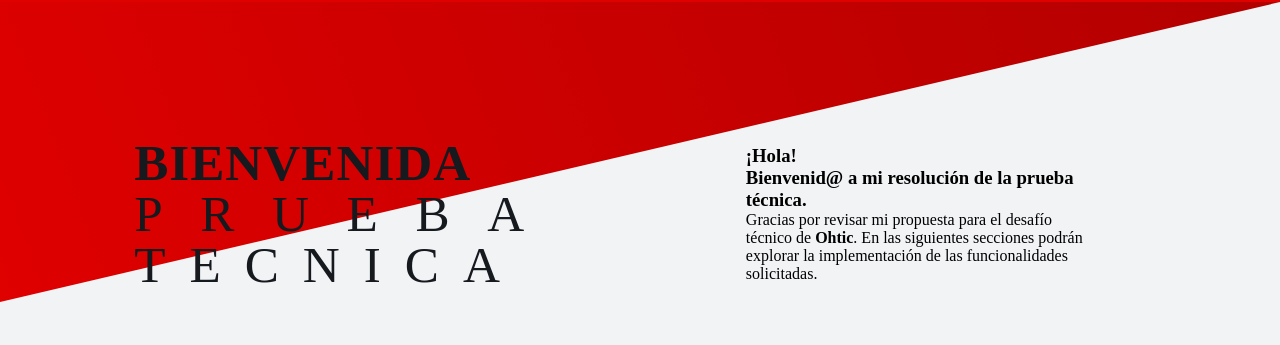
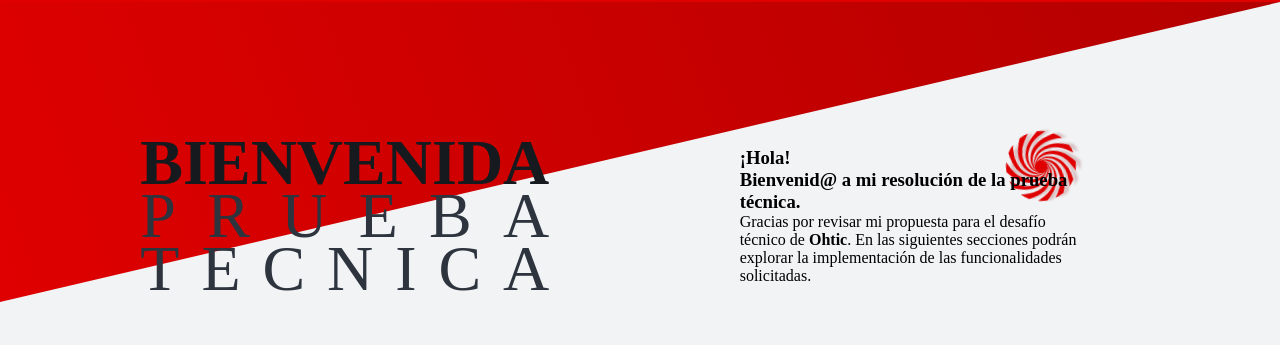
Before and after one commit to aleguztor/front-mediamarkt-products-category-project, a React (Vite) app: page / in a window 1280 px wide. Shown: the part 202-547 px from the top of the page. Built offline with nearby package versions, Linux system fonts and the light colour scheme; no server answers; a web font is replaced by a local one.

Commit message:
feat: :lipstick: Improve HomePage and new animations

```diff
--- /dev/null
+++ b/src/components/JustifiedText.tsx
@@ -0,0 +1,39 @@
+import { animated } from '@react-spring/web';
+
+interface JustifiedTextProps {
+  text: string;
+  className?: string;
+  style?: {};
+  animation: {};
+}
+
+const JustifiedText = ({
+  text,
+  className,
+  style = {},
+  animation,
+  ...props
+}: JustifiedTextProps) => {
+  // Dividimos el texto en un array de caracteres
+  const characters = text.split('');
+
+  return (
+    <animated.p
+      {...props}
+      className={className}
+      style={{
+        ...animation,
+        ...style,
+        display: 'flex',
+        justifyContent: 'space-between',
+        width: '100%',
+      }}
+    >
+      {characters.map((char, index) => (
+        <span key={index}>{char === ' ' ? '\u00A0' : char}</span>
+      ))}
+    </animated.p>
+  );
+};
+
+export default JustifiedText;
--- /dev/null
+++ b/src/components/layouts/MainLayout/AnimatedMain.tsx
@@ -0,0 +1,23 @@
+import { Outlet, useLocation } from 'react-router-dom';
+import { animated, useTransition } from '@react-spring/web';
+import styles from './mainLayout.module.css';
+
+const AnimatedMain = () => {
+  const location = useLocation();
+  const isHome = location.pathname === '/';
+
+  const transitions = useTransition(location, {
+    from: isHome ? {} : { opacity: 0, transform: 'translate3d(0px, -20px, 0)' },
+    enter: isHome ? {} : { opacity: 1, transform: 'translate3d(0px, 0, 0)' },
+    leave: isHome ? {} : { opacity: 0, transform: 'translate3d(0px, 0, 0)' },
+    config: { tension: 200, friction: 15 },
+    exitBeforeEnter: true,
+  });
+
+  return transitions((style) => (
+    <animated.div className={styles.sectionModuleContainer} style={{ ...style }}>
+      <Outlet />
+    </animated.div>
+  ));
+};
+export default AnimatedMain;
--- a/src/components/layouts/MainLayout/MainLayout.tsx
+++ b/src/components/layouts/MainLayout/MainLayout.tsx
@@ -1,8 +1,9 @@
 import { useMemo } from 'react';
-import { Outlet, useLocation, useNavigate } from 'react-router-dom';
+import { useLocation, useNavigate } from 'react-router-dom';
 import { Menubar } from 'primereact/menubar';
 import { MenuItem } from 'primereact/menuitem';
 import { PATHS } from '@/routes/paths';
+import AnimatedMain from './AnimatedMain';
 import styles from './mainLayout.module.css';
 
 const MainLayout = () => {
@@ -14,7 +15,6 @@ const MainLayout = () => {
     () => [
       {
         label: 'Productos',
-        // icon: 'pi pi-book',
         url: pathProduct,
         className: location.pathname === pathProduct ? 'active-menuitem' : '',
         command: () => navigate(pathProduct),
@@ -40,9 +40,7 @@ const MainLayout = () => {
           model={items}
         />
       </div>
-      <main className={styles.sectionModuleContainer}>
-        <Outlet />
-      </main>
+      <AnimatedMain />
       <footer className={styles.footer}>
         <div className={styles.footerInfo}>
           <p>
--- a/src/pages/HomePage/HomePage.tsx
+++ b/src/pages/HomePage/HomePage.tsx
@@ -1,12 +1,15 @@
 import { useEffect, useState } from 'react';
 import { animated, useSpring } from '@react-spring/web';
 import net8logo from '@/assets/dotnet8_logo.png';
+import MediaMarktMiniLogo from '@/assets/media_markt_simple_logo.svg';
 import reactlogo from '@/assets/react.svg';
 import sqlServerLogo from '@/assets/sql_server.webp';
 import viteLogo from '@/assets/vite.svg';
+import JustifiedText from '@/components/JustifiedText';
 import styles from './homePage.module.css';
 
 const HomePage = () => {
+  const [isFirstVisit, setIsFirstVisit] = useState(false);
   const animationDiv = useSpring({
     from: { y: -600 },
     to: { y: 0 },
@@ -49,8 +52,12 @@ const HomePage = () => {
     }),
     [],
   );
-  const [isFirstVisit, setIsFirstVisit] = useState(false);
-
+  const animationrotationMK = useSpring({
+    from: { transform: 'rotate(360deg)' },
+    to: { transform: 'rotate(0deg)' },
+    config: { duration: 20000 },
+    loop: true,
+  });
   useEffect(() => {
     const hasVisited = sessionStorage.getItem('visitedBefore');
     if (!hasVisited) {
@@ -65,28 +72,35 @@ const HomePage = () => {
         style={isFirstVisit ? animationDiv : {}}
         className={styles.animation}
       ></animated.div>
+
       <div className={styles.homePage}>
         <div className={styles.containerMainText}>
-          <animated.p
-            style={isFirstVisit ? textPruebaTecnica : {}}
+          <JustifiedText
+            text="Bienvenida"
+            animation={isFirstVisit ? textPruebaTecnica : {}}
             className={`${styles.textPruebaTecnica} ${styles.textPruebaTecnica1} `}
-          >
-            <strong>Bienvenida</strong>
-          </animated.p>
-          <animated.p
-            style={isFirstVisit ? textPruebaTecnica : {}}
-            className={`${styles.textPruebaTecnica} ${styles.textPruebaTecnica2} `}
-          >
-            Prueba
-          </animated.p>
-          <animated.p
-            style={isFirstVisit ? textPruebaTecnica : {}}
-            className={`${styles.textPruebaTecnica} ${styles.textPruebaTecnica3} `}
-          >
-            tecnica
-          </animated.p>
+          />
+          <JustifiedText
+            text="Prueba"
+            animation={isFirstVisit ? textPruebaTecnica : {}}
+            className={`${styles.textPruebaTecnica} ${styles.colorGray} `}
+          />
+          <JustifiedText
+            text="Tecnica"
+            animation={isFirstVisit ? textPruebaTecnica : {}}
+            className={`${styles.textPruebaTecnica} ${styles.colorGray} `}
+          />
         </div>
         <div className={styles.containerExplication}>
+          <animated.img
+            src={MediaMarktMiniLogo}
+            style={
+              isFirstVisit
+                ? { ...animationrotationMK, ...textPruebaTecnica2 }
+                : { ...animationrotationMK }
+            }
+            className={styles.imgMK}
+          />
           <animated.h3 style={isFirstVisit ? textPruebaTecnica2 : {}}>
             <span>¡Hola!</span>
             Bienvenid@ a mi resolución de la prueba técnica.
--- a/src/pages/HomePage/homePage.module.css
+++ b/src/pages/HomePage/homePage.module.css
@@ -6,6 +6,15 @@
   gap: 50px;
   align-items: center;
   flex-wrap: wrap;
+}
+.imgMK {
+  width: 70px;
+  height: auto;
+  position: absolute;
+  z-index: -1;
+  filter: drop-shadow(0px 5px 1px rgba(114, 0, 0, 0.2));
+  right: 4rem;
+  top: -1rem;
 }
 .animation {
   position: absolute;
@@ -18,28 +27,26 @@
   background: linear-gradient(70deg, var(--red), rgb(179, 0, 0));
 }
 .containerMainText {
+  display: flex;
+  flex-direction: column;
+  max-width: min-content;
   .textPruebaTecnica {
-    font-size: clamp(2.8rem, 4vw, 5rem);
+    font-size: clamp(2.8rem, 7.5vw, 4rem);
     color: black;
     text-transform: uppercase;
-    letter-spacing: 1px;
-    line-height: clamp(2.3rem, 4vw, 4rem);
+    line-height: 3.3rem;
   }
   .textPruebaTecnica1 {
-    letter-spacing: 1px;
     color: var(--gray-900);
+    font-weight: bolder;
   }
-  .textPruebaTecnica2 {
-    letter-spacing: 2.35rem;
-    color: var(--gray-900);
-  }
-  .textPruebaTecnica3 {
-    letter-spacing: 1.5rem;
-    color: var(--gray-900);
+  .colorGray {
+    color: var(--gray-800);
   }
 }
 
 .containerExplication {
+  position: relative;
   max-width: 400px;
   padding-right: 50px;
   h3 {
```
Also changed, not shown: src/assets/media_markt_simple_logo.svg (added).
